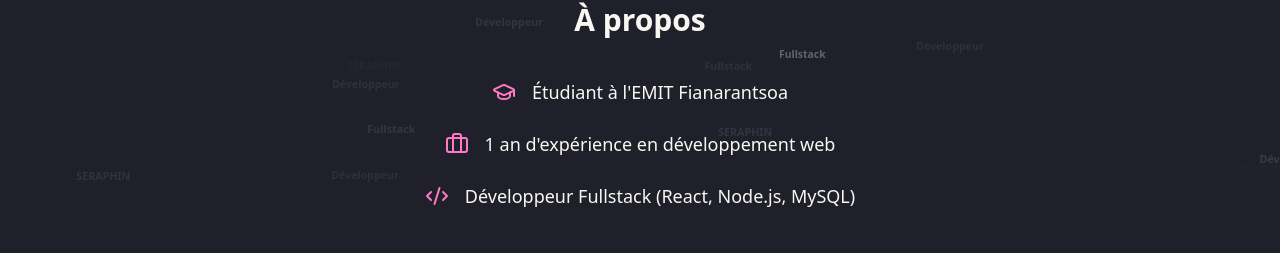
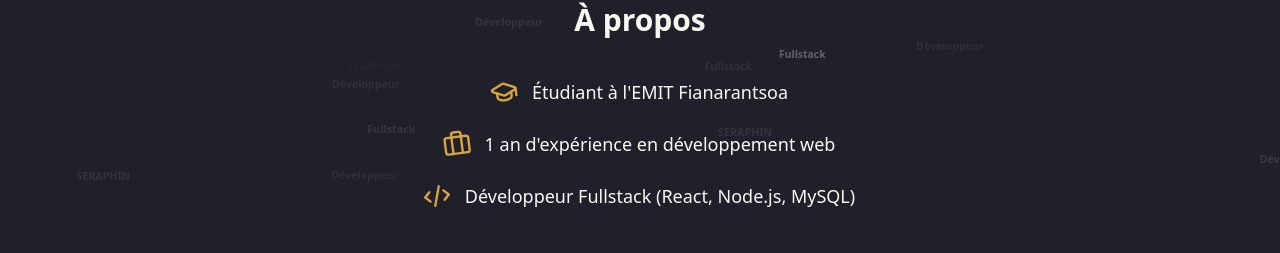
Before and after one commit to Seraphin15/Portfolio-Seraphin, a React (Vite) app: page / in a window 1280 px wide. Shown: the part 654-907 px from the top of the page. Built offline with nearby package versions, Linux system fonts and the light colour scheme.

Commit message:
modification about

```diff
--- a/src/components/About.tsx
+++ b/src/components/About.tsx
@@ -1,37 +1,86 @@
 import Title from "./Title";
 import { GraduationCap, Briefcase, Code2 } from "lucide-react";
+import { motion } from "framer-motion";
+
+const iconVariants = {
+  animate: {
+    rotate: [0, 15, -15, 0],
+    scale: [1, 1.2, 1],
+    color: [
+      "#3b82f6", // blue-500
+      "#9333ea", // purple-600
+      "#10b981", // green-500
+      "#f59e0b", // amber-500
+      "#ef4444", // red-500
+      "#3b82f6", // back to blue
+    ],
+    transition: {
+      duration: 4,
+      repeat: Infinity,
+    },
+  },
+};
+
+const fadeInUp = {
+  hidden: { opacity: 0, y: 50 },
+  visible: {
+    opacity: 1,
+    y: 0,
+    transition: { duration: 0.8, ease: "easeOut" },
+  },
+};
 
 const About = () => {
   return (
     <section id="about">
-
       <div className="bg-base-300 py-16 px-6 md:px-20 mb-10 md:mb-32">
         <div className="max-w-4xl mx-auto text-center">
           <Title title="À propos" />
 
-        <div className="mt-10 space-y-6 text-base-content text-lg flex flex-col items-center">
-
+          <motion.div
+            className="mt-10 space-y-6 text-base-content text-lg flex flex-col items-center"
+            initial="hidden"
+            whileInView="visible"
+            viewport={{ once: false, amount: 0.3 }}
+            variants={fadeInUp}
+          >
+            {/* Line 1 */}
             <div className="flex items-center space-x-4">
-            <GraduationCap className="text-primary w-6 h-6" />
+              <motion.div variants={iconVariants} animate="animate">
+                <GraduationCap className="w-6 h-6" />
+              </motion.div>
               <span className="font-medium">Étudiant à l'EMIT Fianarantsoa</span>
             </div>
 
+            {/* Line 2 */}
             <div className="flex items-center space-x-4">
-            <Briefcase className="text-primary w-6 h-6" />
-            <span className="font-medium">1 an d'expérience en développement web</span>
+              <motion.div variants={iconVariants} animate="animate">
+                <Briefcase className="w-6 h-6" />
+              </motion.div>
+              <span className="font-medium">
+                1 an d'expérience en développement web
+              </span>
             </div>
 
+            {/* Line 3 */}
             <div className="flex items-center space-x-4">
-            <Code2 className="text-primary w-6 h-6" />
-            <span className="font-medium">Développeur Fullstack (React, Node.js, MySQL)</span>
+              <motion.div variants={iconVariants} animate="animate">
+                <Code2 className="w-6 h-6" />
+              </motion.div>
+              <span className="font-medium">
+                Développeur Fullstack (React, Node.js, MySQL)
+              </span>
             </div>
 
-          <p className="leading-relaxed text-base mt-6 max-w-xl">
+            <motion.p
+              className="leading-relaxed text-base mt-6 max-w-xl"
+              variants={fadeInUp}
+            >
               Passionné par les technologies web modernes, je développe des
               applications performantes, élégantes et sécurisées, du backend à
               l'interface utilisateur.
-          </p>
-        </div>
+            </motion.p>
+          </motion.div>
         </div>
       </div>
     </section>
```
Lines whose indentation alone changed are shown as unchanged.
